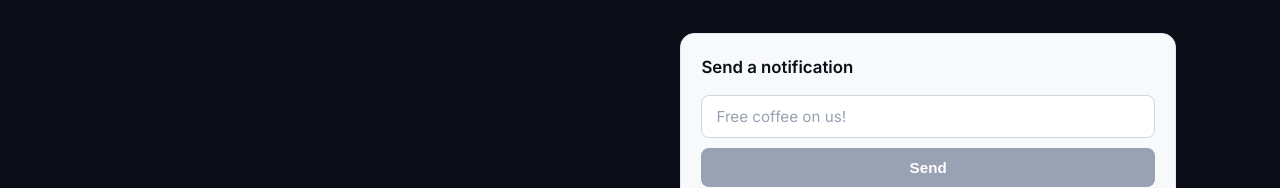
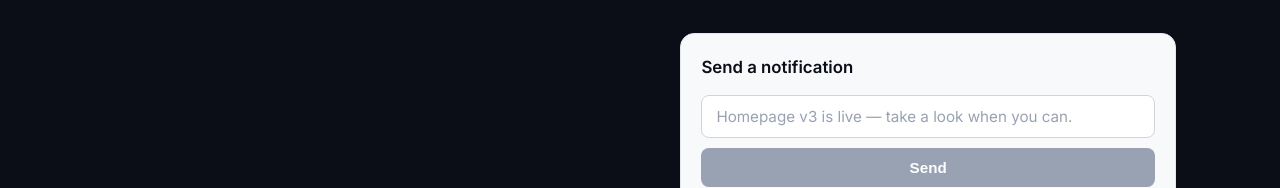
Before and after one commit to properselects/statuspass-core, a website: page site/index.html in a window 1280 px wide. Shown: the part 1059-1247 px from the top of the page. Drawn offline with Linux system fonts and the light colour scheme; no server answers.

Commit message:
copy: replace generic 'Free coffee on us' placeholder with a real project-status example

```diff
--- a/site/index.html
+++ b/site/index.html
@@ -339,7 +339,7 @@ footer .mono{font-size:.68rem;letter-spacing:.14em;color:var(--mute)}
       <div class="pushbox">
         <div class="pushbox-title">Send a notification</div>
         <form class="pushbox-form" id="pushForm" onsubmit="return sendCustomPush(event)">
-          <input id="pushInput" type="text" maxlength="140" placeholder="Free coffee on us!" autocomplete="off">
+          <input id="pushInput" type="text" maxlength="140" placeholder="Homepage v3 is live — take a look when you can." autocomplete="off">
           <button type="submit" id="pushBtn">Send</button>
         </form>
         <div class="pushbox-hint">Your text shows on the Apple lock screen. Google shows a generic "New message" notification.</div>
```
